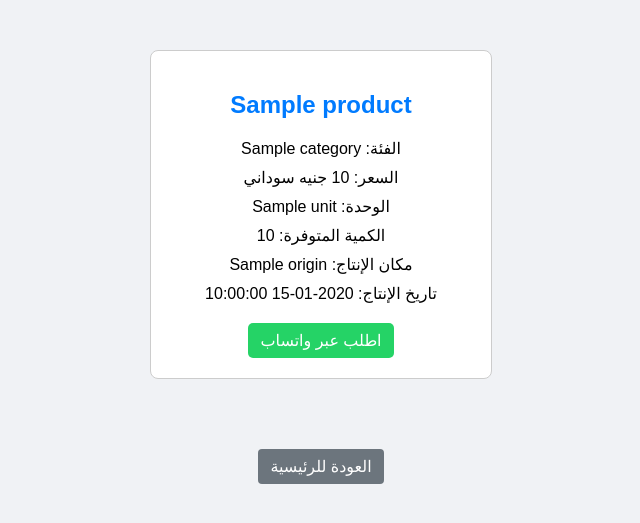
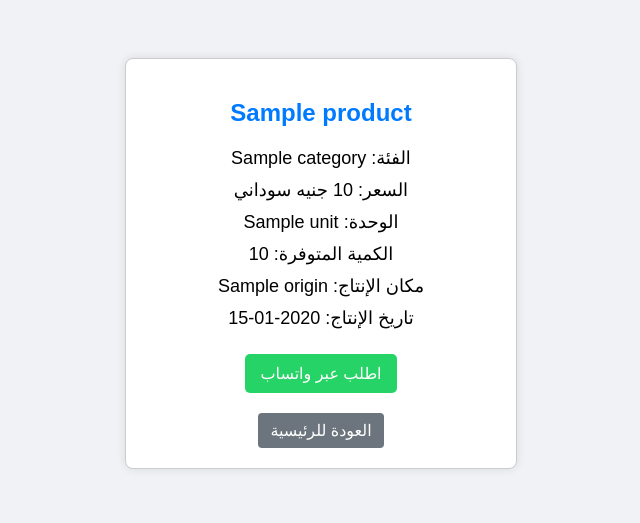
Before and after one commit to Aljaili-Elsmani/Crops-hunter, a Python web app: template templates/product.html in a window 1280 px wide. Shown: the top 523 px of the page, without its empty margins (319-959 px from the left). Run offline with Jinja, Linux system fonts and the light colour scheme; the template is opened without the code that fills it: most values are stand-ins (such as "Sample title", 1, 10 or a date in 2020).

Commit message:
Update product.html

```diff
--- a/templates/product.html
+++ b/templates/product.html
@@ -8,20 +8,23 @@
             font-family: Arial, sans-serif;
             text-align: center;
             background-color: #f0f2f5;
+            padding-top: 50px;
         }
         .product-box {
-            margin: 50px auto;
+            margin: auto;
             padding: 20px;
-            width: 300px;
+            width: 350px;
             background-color: white;
             border-radius: 8px;
             border: 1px solid #ccc;
+            box-shadow: 0 0 10px rgba(0,0,0,0.1);
         }
         h2 {
             color: #007bff;
         }
         .info {
             margin: 10px 0;
+            font-size: 18px;
         }
         .back-btn {
             margin-top: 20px;
@@ -35,11 +38,11 @@
         .whatsapp-btn {
             background-color: #25D366;
             color: white;
-            padding: 8px 12px;
+            padding: 10px 15px;
             text-decoration: none;
             border-radius: 5px;
-            margin-top: 10px;
             display: inline-block;
+            margin-top: 15px;
         }
     </style>
 </head>
@@ -56,11 +59,11 @@
         <div class="info">مكان الإنتاج: {{ product.origin }}</div>
         {% endif %}
         {% if product.production_date %}
-        <div class="info">تاريخ الإنتاج: {{ product.production_date }}</div>
+        <div class="info">تاريخ الإنتاج: {{ product.production_date.strftime('%Y-%m-%d') }}</div>
         {% endif %}
-
-        <a class="whatsapp-btn" href="https://wa.me/249916399000?text=مرحبًا، أرغب في شراء {{ product.name }}، الكمية: {{ product.quantity }}، مكان الاستلام: ..." target="_blank">اطلب عبر واتساب</a>
+        <a class="whatsapp-btn" href="https://wa.me/249916399000?text=مرحبًا، أرغب في شراء {{ product.name }}، الكمية: ...، مكان الاستلام: ..." target="_blank">اطلب عبر واتساب</a>
+        <br>
+        <a class="back-btn" href="{{ url_for('index') }}">العودة للرئيسية</a>
     </div>
-    <a class="back-btn" href="{{ url_for('index') }}">العودة للرئيسية</a>
 </body>
 </html>
```
